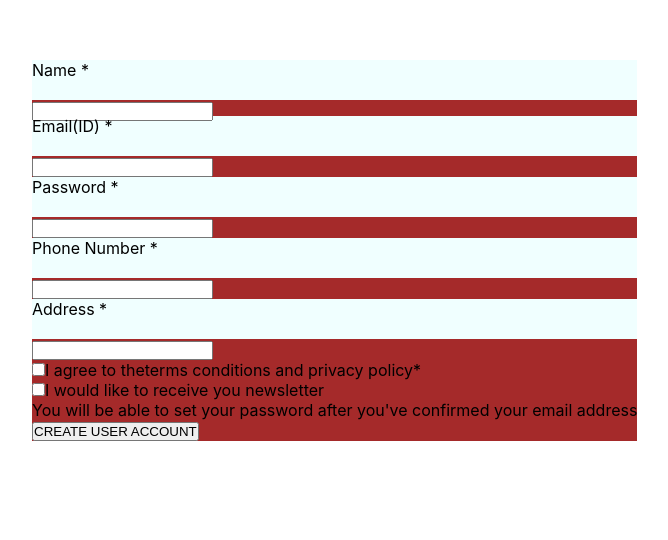
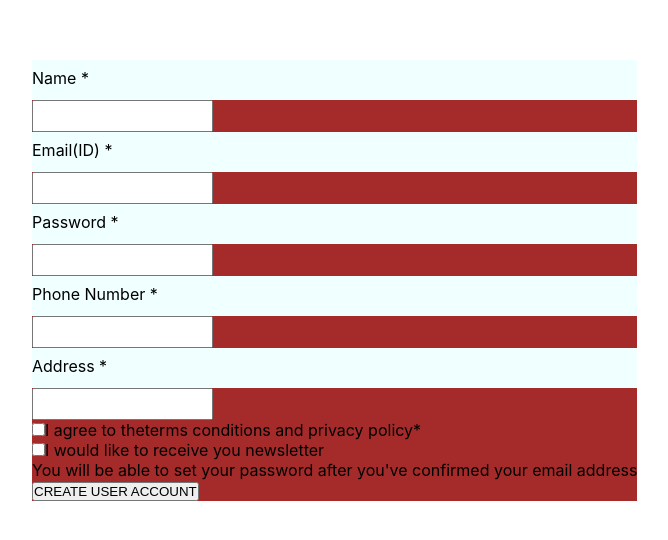
Before and after one commit to gsandoo/bukbuk-project, a React (Create React App) app in the folder bukbuk/: page / in a window 1280 px wide. Shown: the part 180-720 px from the top of the page, without its empty margins (416-1084 px from the left). Built offline with nearby package versions, Linux system fonts and the light colour scheme.

Commit message:
Log in page

```diff
--- a/bukbuk/src/components/LogIn.js
+++ b/bukbuk/src/components/LogIn.js
@@ -55,6 +55,7 @@ const handleButtonValid = () => {
             <div className="nameInput">
               <div className="inputMessage">Name *</div>
               <input
+                className='input'
                 name="userName"
                 onChange={handleInput}
               />
@@ -62,6 +63,7 @@ const handleButtonValid = () => {
             <div className="emailInput">
               <div className="inputMessage">Email(ID) *</div>
               <input
+              className='input'
                 name="email"
                 onChange={handleInput}
               />
@@ -69,6 +71,7 @@ const handleButtonValid = () => {
             <div className="passwordInput">
               <div className="inputMessage">Password *</div>
               <input
+              className='input'
                 type="password"
                 name="password"
                 onChange={handleInput}
@@ -77,6 +80,7 @@ const handleButtonValid = () => {
             <div className="phoneNumberInput">
               <div className="inputMessage">Phone Number *</div>
               <input
+              className='input'
                 name="phoneNumber"
                 onChange={handleInput}
               />
@@ -84,6 +88,7 @@ const handleButtonValid = () => {
             <div className="addressInput">
               <div className="inputMessage">Address *</div>
               <input
+              className='input'
                 name="address"
                 onChange={handleInput}
               />
--- a/bukbuk/src/hello.css
+++ b/bukbuk/src/hello.css
@@ -16,11 +16,15 @@ main{
 }
 .nameInput{
    height: 7vh;
+   margin-bottom: 2vh;
 }
 .inputMessage{
     background-color: azure;
     height: 5vh;
-
+    padding-top: 1vh;
+}
+.input{
+   height: 4vh;
 }
 .nameInput .inputMessage input{
  height: 5vh;
```
